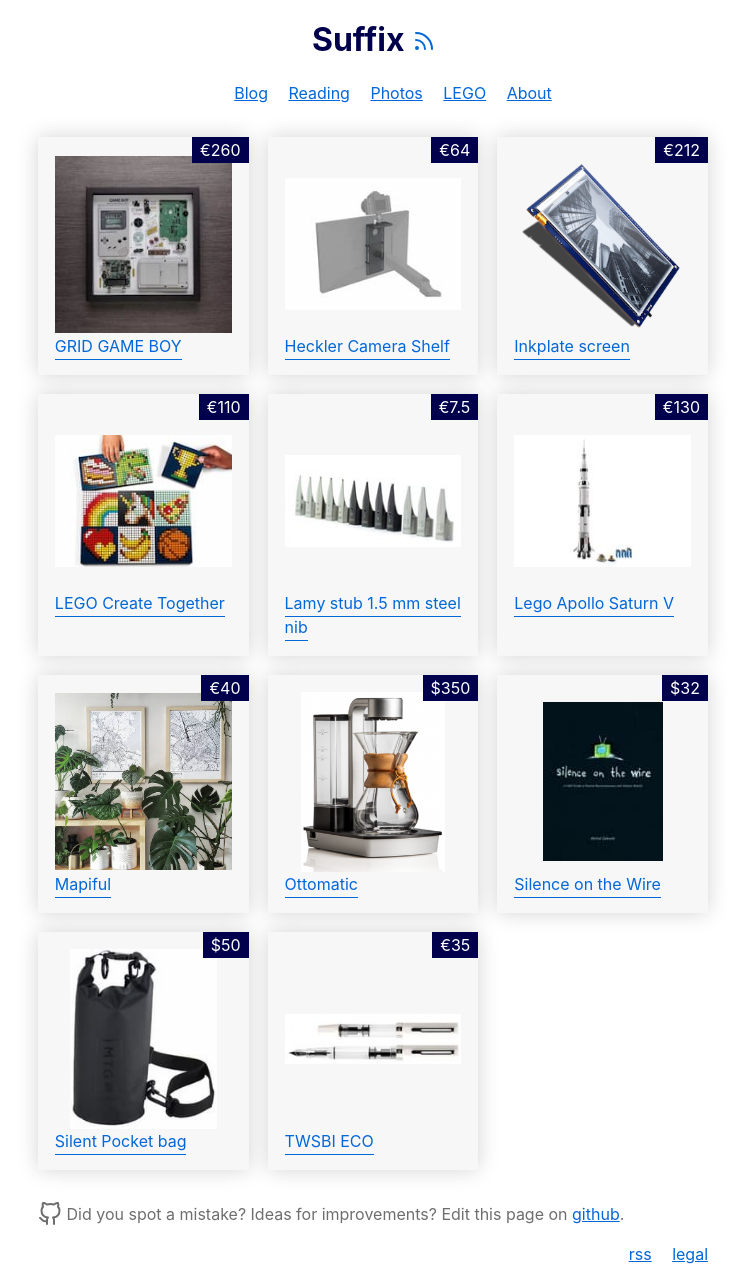
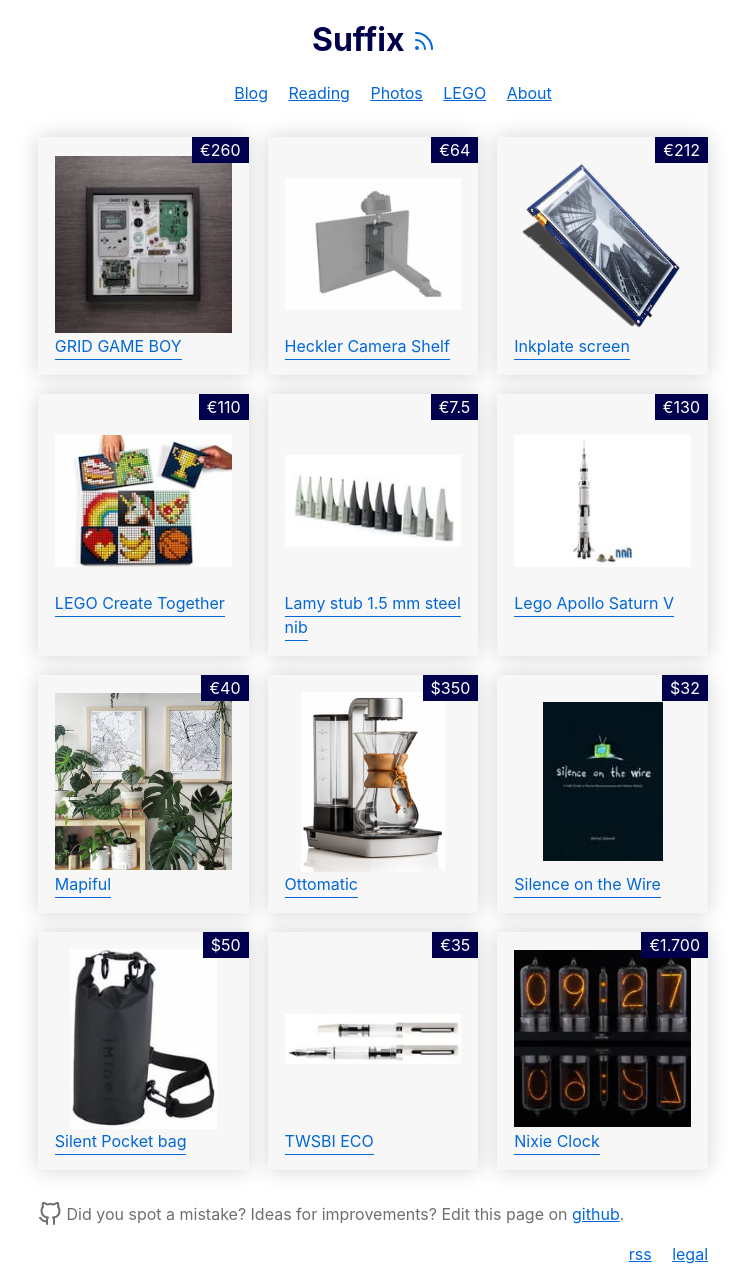
Before and after one commit to cimm/suffix, a Jekyll site: the page built from wishlist/index.html, in a window 1280 px wide. Shown: the whole page, without its empty margins (267-1012 px from the left). Built offline with Jekyll 4.4.1, drawn with Linux system fonts in a browser that asks for light colours.

Commit message:
Add nixie clock to wishlist

```diff
--- a/_data/wishlist.yml
+++ b/_data/wishlist.yml
@@ -42,3 +42,7 @@
   image: ../assets/twsbi-eco.jpg
   url: https://www.lacouronneducomte.com/twsbi-eco-white-fountain-pen.html
   price: "€35"
+- name: "Nixie Clock"
+  image: ../assets/nixie-clock.webp
+  url: https://www.daliborfarny.com/product/puri-nixie-clock/
+  price: "€1.700"
```
Also changed, not shown: assets/nixie-clock.webp (added).
